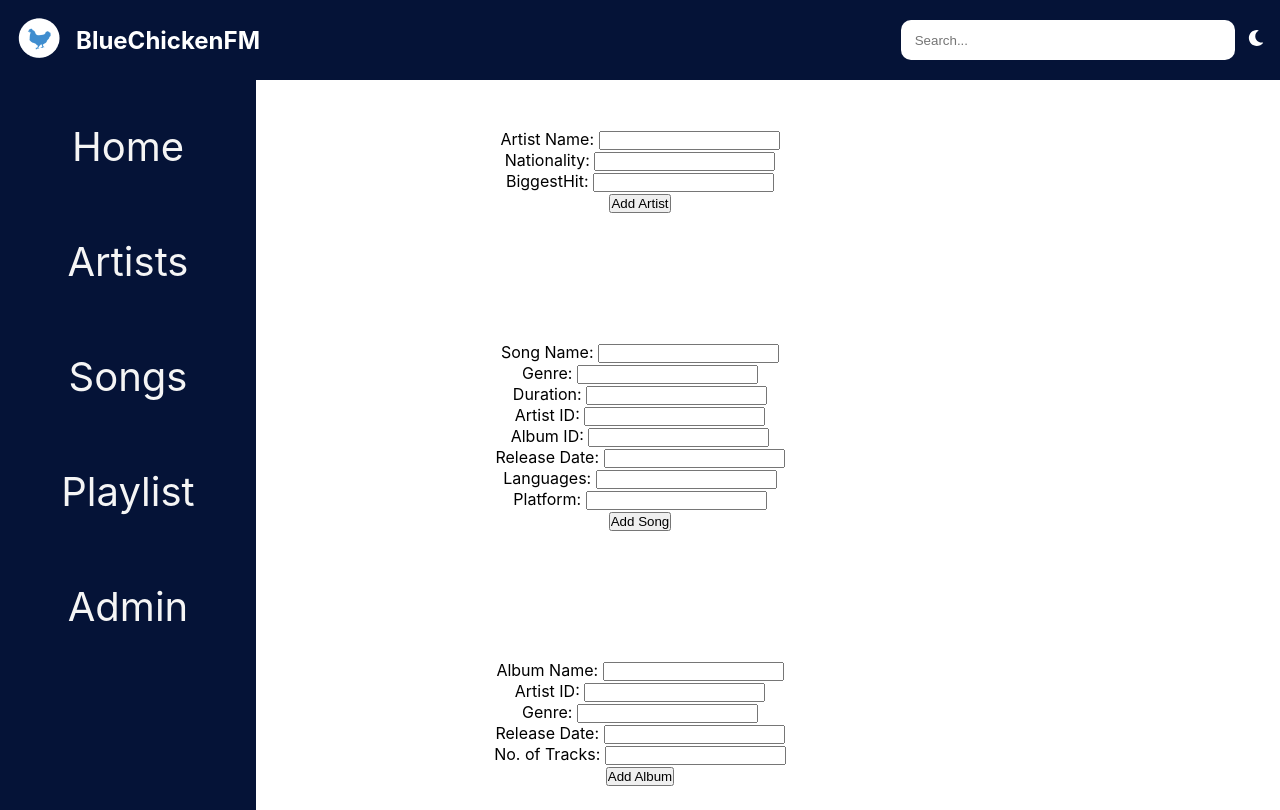
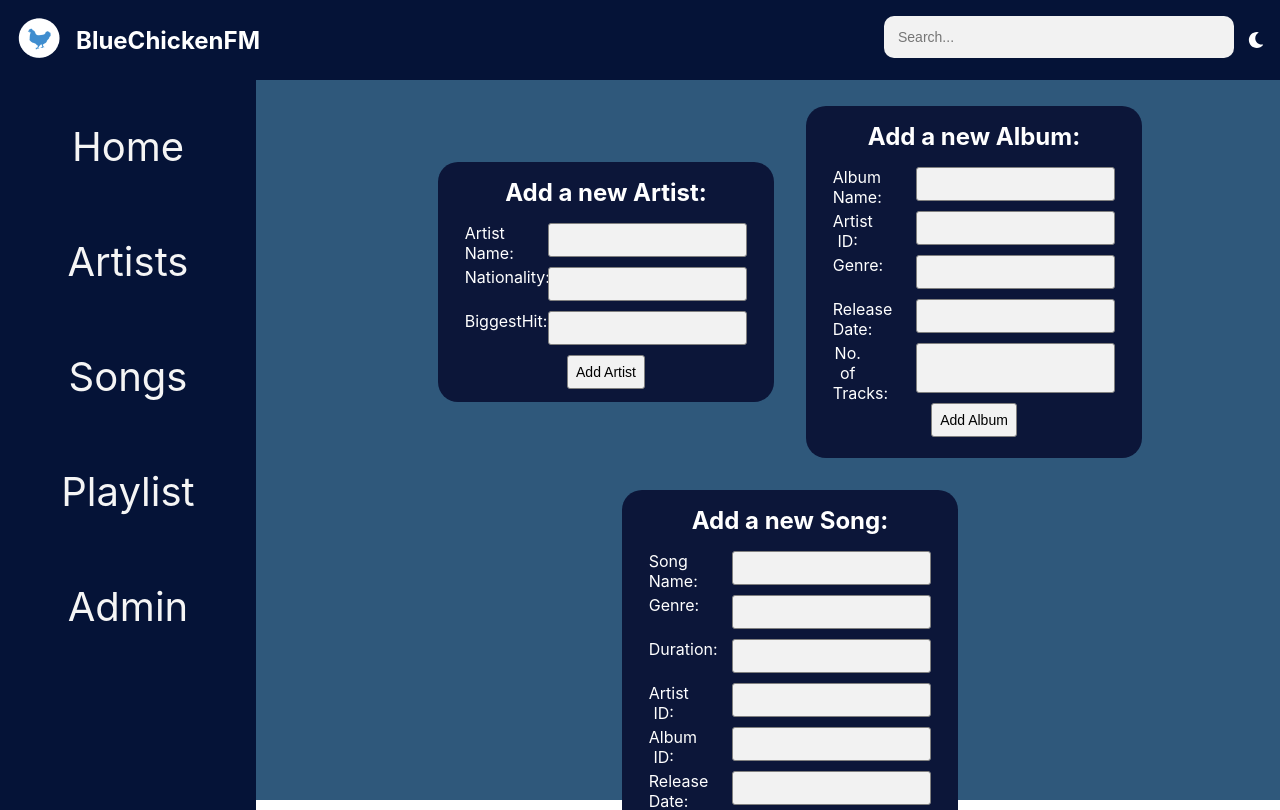
Before and after one commit to aaisharif/Client-Side-Project, a React (Create React App) app: page /admin in a window 1280 px wide. Shown: the top 810 px of the page. Built offline with nearby package versions, Linux system fonts and the light colour scheme; no server answers.

Commit message:
admin css basics

```diff
--- a/src/components/admin/Admin.css
+++ b/src/components/admin/Admin.css
@@ -1,5 +1,84 @@
-form {
-    padding-top: 100px;
+/* form {
+    /* padding-top: 100px; */
+    /* text-align: center;
+    top: 15;
+  } */
+
+
+  .form-items{
+    width: 21rem;
+    /* height: 30rem; */
+    /* border: 1px solid black; */
+    margin: 1em;
+    border-radius: 20px;
     text-align: center;
-    top: 15;
+    background-color: #0C1639;
+    /* background-color: white; */
+    color: white;
+    /* border: 1px solid red; */
   }
+
+  .formElement {
+    display:flex;
+    justify-content: space-around;
+  }
+
+  /* .new-album-container {
+    padding-top: 4rem;
+  } */
+
+
+
+  input {
+    border-radius: 3px;
+    appearance: none;
+    background: #f2f2f2;
+    padding: 8px;
+    border: 1px solid grey;
+    font-size: 14px;
+    margin-bottom: 10px;
+
+    /* display: flex;
+    align-items: end; */
+  }
+
+  input[type=submit] {
+    margin-bottom: 1rem;
+  }
+
+  label {
+    width: 30px;
+    color: white;
+    display: inline-block;
+    /* line-height: 1rem; */
+    /* text-align: right; */
+    /* text-align: start; */
+  }
+
+  .new-artist-form {
+    height: 15rem;
+  }
+
+  .new-song-form {
+    height: 29rem;
+  }
+
+  .new-album-form {
+    height: 22rem;
+  }
+
+  .admin-forms-container {
+    padding: 90px 0px 0px 300px;
+    display: flex;
+    /* padding-left: 20rem; */
+    justify-content: center;
+    align-items: center;
+    height: 100vh;
+    /* border: 1px solid red; */
+     flex-wrap: wrap;
+     background-color: rgb(47,88,123);
+  }
+
+  h2 {
+    padding: 1rem 0;
+  }
--- a/src/components/admin/AdminContainer.js
+++ b/src/components/admin/AdminContainer.js
@@ -75,9 +75,17 @@ const AdminContainer = () => {
 
         <div>
             <Navbar/>
-            <NewArtistForm onArtistSubmission={addNewArtist}/>
-            <NewSongForm onSongSubmission={addNewSong}/>
-            <NewAlbumForm onAlbumSubmission={addNewAlbum}/>
+            <div className="admin-forms-container">
+                <div className="new-artist-form form-items">
+                <NewArtistForm onArtistSubmission={addNewArtist}/>
+                </div>
+                <div className="new-album-form form-items">
+                <NewAlbumForm onAlbumSubmission={addNewAlbum}/>
+                </div>
+                <div className="new-song-form form-items">
+                <NewSongForm onSongSubmission={addNewSong}/>
+                </div>
+            </div>
         </div>
     )
 }
--- a/src/components/admin/NewAlbumForm.js
+++ b/src/components/admin/NewAlbumForm.js
@@ -1,4 +1,5 @@
 import { useState } from "react";
+import './Admin.css'
 
 const NewAlbumForm = ({onAlbumSubmission}) => {
 
@@ -52,7 +53,7 @@ const NewAlbumForm = ({onAlbumSubmission}) => {
 
 
     return(
-        <>
+        <div className="new-album-container">
         <h2>Add a new Album:</h2>
         <form onSubmit={handleFormSubmission}>
             <div className="formElement">
@@ -82,7 +83,7 @@ const NewAlbumForm = ({onAlbumSubmission}) => {
                 <input type="update" value="Update Album"/>
             </div> */}
         </form>
-    </>
+    </div>
     )
 }
 
```
